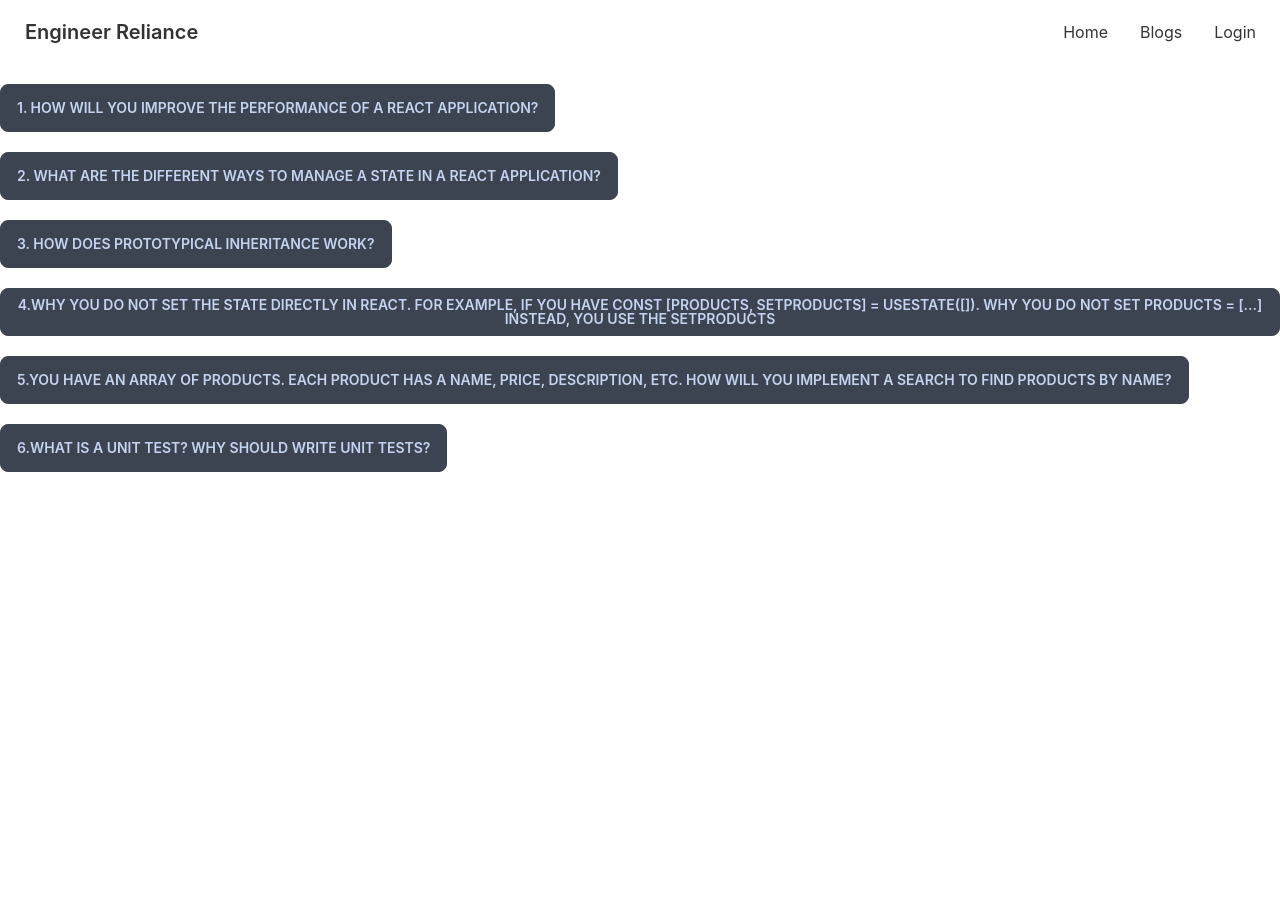
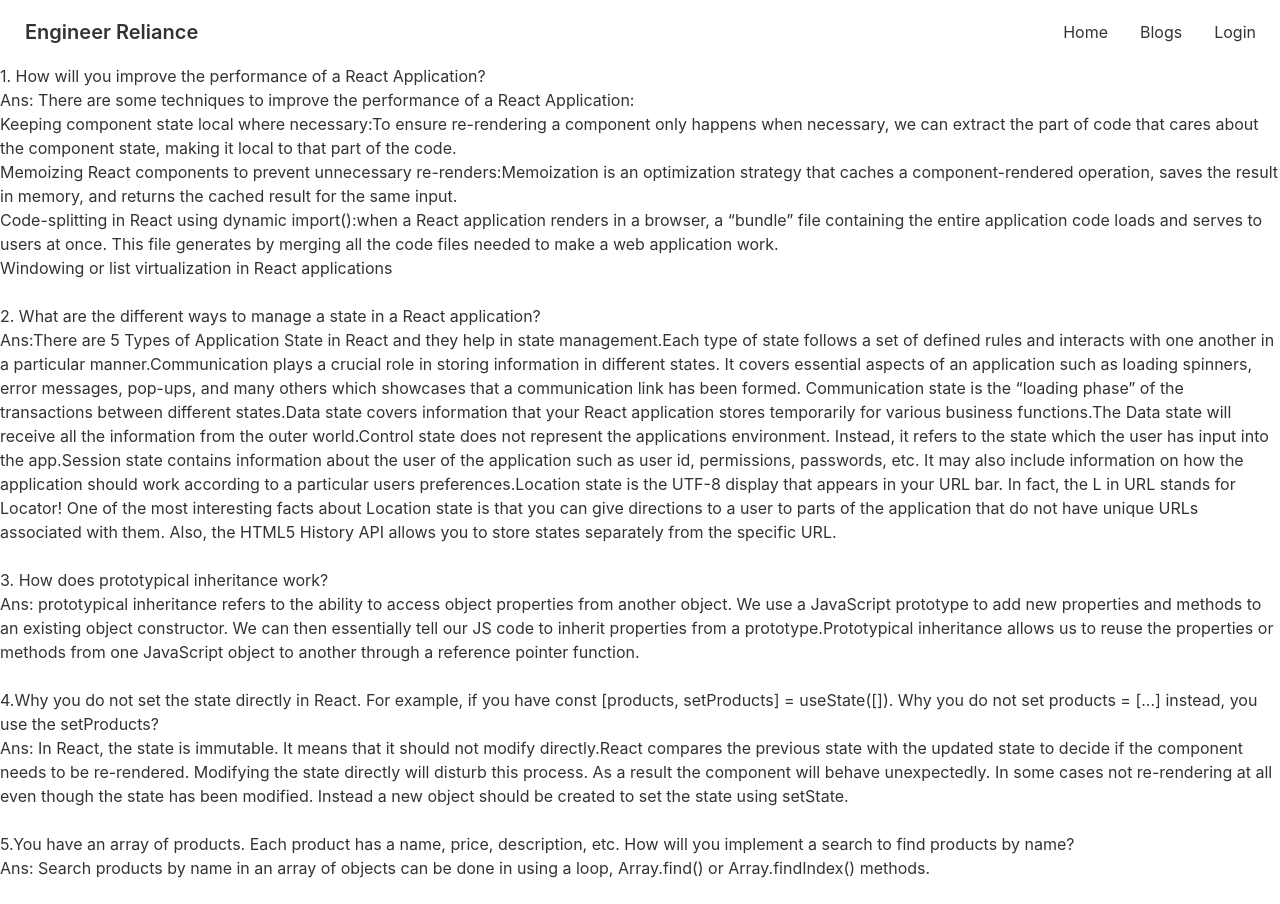
Before and after one commit to nusrat78/manufacturer-client-side, a React (Create React App) app: page /blogs in a window 1280 px wide. Before the commit the page ends 800 px from the top, so only its background shows below. Built offline with nearby package versions, Linux system fonts and the light colour scheme; no server answers.

Commit message:
question answer set

```diff
--- a/src/Pages/Blogs/Blogs.js
+++ b/src/Pages/Blogs/Blogs.js
@@ -3,109 +3,29 @@ import React from 'react';
 const Blogs = () => {
     return (
         <section className='w-auto'>
-            <div className='mt-5'>
-                <label for="my-modal-6" className="btn modal-button">1. How will you improve the performance of a React Application?
+            <div>
+                <h1>1. How will you improve the performance of a React Application? </h1>
+                <p>Ans: There are some techniques to improve the performance of a React Application:
+                    <p>Keeping component state local where necessary:To ensure re-rendering a component only happens when necessary, we can extract the part of code that cares about the component state, making it local to that part of the code.</p>
+                    <p>Memoizing React components to prevent unnecessary re-renders:Memoization is an optimization strategy that caches a component-rendered operation, saves the result in memory, and returns the cached result for the same input.</p>
+                    <p>Code-splitting in React using dynamic import():when a React application renders in a browser, a “bundle” file containing the entire application code loads and serves to users at once. This file generates by merging all the code files needed to make a web application work.</p>Windowing or list virtualization in React applications
+                </p>
+                <br />
+                <h1>2. What are the different ways to manage a state in a React application?</h1>
+                <p>Ans:There are 5 Types of Application State in React and they help in state management.Each type of state follows a set of defined rules and interacts with one another in a particular manner.Communication plays a crucial role in storing information in different states. It covers essential aspects of an application such as loading spinners, error messages, pop-ups, and many others which showcases that a communication link has been formed. Communication state is the “loading phase” of the transactions between different states.Data state covers information that your React application stores temporarily for various business functions.The Data state will receive all the information from the outer world.Control state does not represent the applications environment. Instead, it refers to the state which the user has input into the app.Session state contains information about the user of the application such as user id, permissions, passwords, etc. It may also include information on how the application should work according to a particular users preferences.Location state is the UTF-8 display that appears in your URL bar. In fact, the L in URL stands for Locator! One of the most interesting facts about Location state is that you can give directions to a user to parts of the application that do not have unique URLs associated with them. Also, the HTML5 History API allows you to store states separately from the specific URL.
 
-                </label>
-
-                <input type="checkbox" id="my-modal-6" className="modal-toggle" />
-                <div className="modal modal-bottom sm:modal-middle">
-                    <div className="modal-box">
-                        <h3 className="font-bold text-lg">Congratulations random Interner user!</h3>
-                        <p className="py-4">You've been selected for a chance to get one year of subscription to use Wikipedia for free!</p>
-                        <div className="modal-action">
-                            <label for="my-modal-6" className="btn">Yay!</label>
-                        </div>
-                    </div>
-                </div>
-            </div>
-            <div className='mt-5'>
-                <label for="my-modal-6" className="btn modal-button">2. What are the different ways to manage a state in a React application?
-
-                </label>
-
-                <input type="checkbox" id="my-modal-6" className="modal-toggle" />
-                <div className="modal modal-bottom sm:modal-middle">
-                    <div className="modal-box">
-                        <h3 className="font-bold text-lg">Congratulations random Interner user!</h3>
-                        <p className="py-4">
-                            There are four main types of state you need to properly manage in your React apps:
-                            Local state: Local state is data we manage in one or another component.
-                            Global state: Global state is data we manage across multiple components.
-                            Server state: Data that comes from an external server that must be integrated with our UI state.
-                            URL state: Data that exists on our URLs, including the pathname and query parameters.
-                        </p>
-                        <div className="modal-action">
-                            <label for="my-modal-6" className="btn">Yay!</label>
-                        </div>
-                    </div>
-                </div>
-            </div>
-            <div className='mt-5'>
-                <label for="my-modal-6" className="btn modal-button">3. How does prototypical inheritance work?
-
-                </label>
-
-                <input type="checkbox" id="my-modal-6" className="modal-toggle" />
-                <div className="modal modal-bottom sm:modal-middle">
-                    <div className="modal-box">
-                        <h3 className="font-bold text-lg">Congratulations random Interner user!</h3>
-                        <p className="py-4">You've been selected for a chance to get one year of subscription to use Wikipedia for free!</p>
-                        <div className="modal-action">
-                            <label for="my-modal-6" className="btn">Yay!</label>
-                        </div>
-                    </div>
-                </div>
-            </div>
-            <div className='mt-5'>
-                <label for="my-modal-6" className="btn modal-button">4.Why you do not set the state directly in React. For example, if you have const [products, setProducts] = useState([]). Why you do not set products = [...] instead, you use the setProducts
-
-                </label>
-
-                <input type="checkbox" id="my-modal-6" className="modal-toggle" />
-                <div className="modal modal-bottom sm:modal-middle">
-                    <div className="modal-box">
-                        <h3 className="font-bold text-lg">Congratulations random Interner user!</h3>
-                        <p className="py-4">You've been selected for a chance to get one year of subscription to use Wikipedia for free!</p>
-                        <div className="modal-action">
-                            <label for="my-modal-6" className="btn">Yay!</label>
-                        </div>
-                    </div>
-                </div>
-            </div>
-            <div className='mt-5'>
-                <label for="my-modal-6" className="btn modal-button">5.You have an array of products. Each product has a name, price, description, etc. How will you implement a search to find products by name?
-
-
-
-                </label>
-
-                <input type="checkbox" id="my-modal-6" className="modal-toggle" />
-                <div className="modal modal-bottom sm:modal-middle">
-                    <div className="modal-box">
-                        <h3 className="font-bold text-lg">Congratulations random Interner user!</h3>
-                        <p className="py-4">You've been selected for a chance to get one year of subscription to use Wikipedia for free!</p>
-                        <div className="modal-action">
-                            <label for="my-modal-6" className="btn">Yay!</label>
-                        </div>
-                    </div>
-                </div>
-            </div>
-            <div className='mt-5'>
-                <label for="my-modal-6" className="btn modal-button">6.What is a unit test? Why should write unit tests?
-
-                </label>
-
-                <input type="checkbox" id="my-modal-6" className="modal-toggle" />
-                <div className="modal modal-bottom sm:modal-middle">
-                    <div className="modal-box">
-                        <h3 className="font-bold text-lg">Congratulations random Interner user!</h3>
-                        <p className="py-4">You've been selected for a chance to get one year of subscription to use Wikipedia for free!</p>
-                        <div className="modal-action">
-                            <label for="my-modal-6" className="btn">Yay!</label>
-                        </div>
-                    </div>
-                </div>
+                </p>
+                <br />
+                <h1>3. How does prototypical inheritance work?</h1>
+                <p>Ans: prototypical inheritance refers to the ability to access object properties from another object. We use a JavaScript prototype to add new properties and methods to an existing object constructor. We can then essentially tell our JS code to inherit properties from a prototype.Prototypical inheritance allows us to reuse the properties or methods from one JavaScript object to another through a reference pointer function.</p>
+                <br />
+                <h1>4.Why you do not set the state directly in React. For example, if you have const [products, setProducts] = useState([]). Why you do not set products = [...] instead, you use the setProducts?</h1>
+                <p>Ans: In React, the state is immutable. It means that it should not modify directly.React compares the previous state with the updated state to decide if the component needs to be re-rendered. Modifying the state directly will disturb this process. As a result the component will behave unexpectedly. In some cases not re-rendering at all even though the state has been modified. Instead a new object should be created to set the state using setState.</p>
+                <br />
+                <h1> 5.You have an array of products. Each product has a name, price, description, etc. How will you implement a search to find products by name?</h1>
+                <p>Ans: Search products by name in an array of objects can be done in using a loop, Array.find() or Array.findIndex() methods.
+                </p>
+                <br />
             </div>
         </section >
 
```
